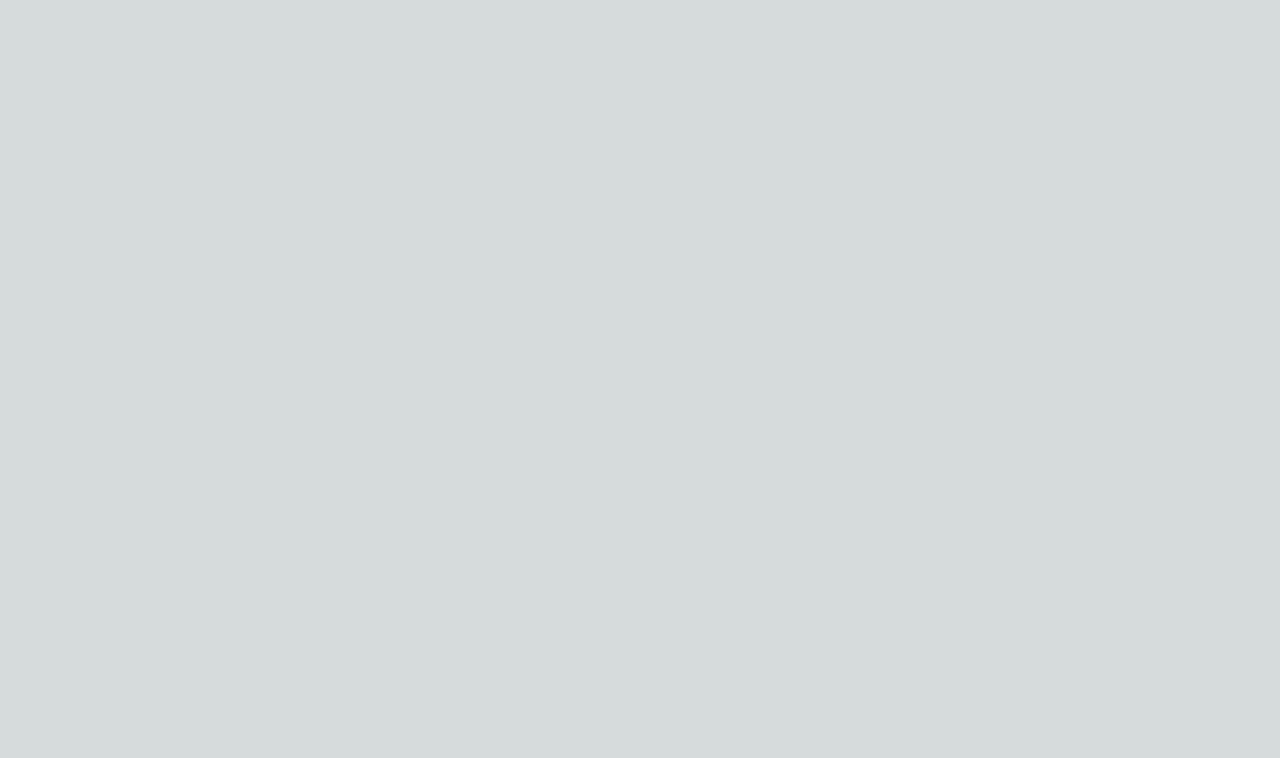
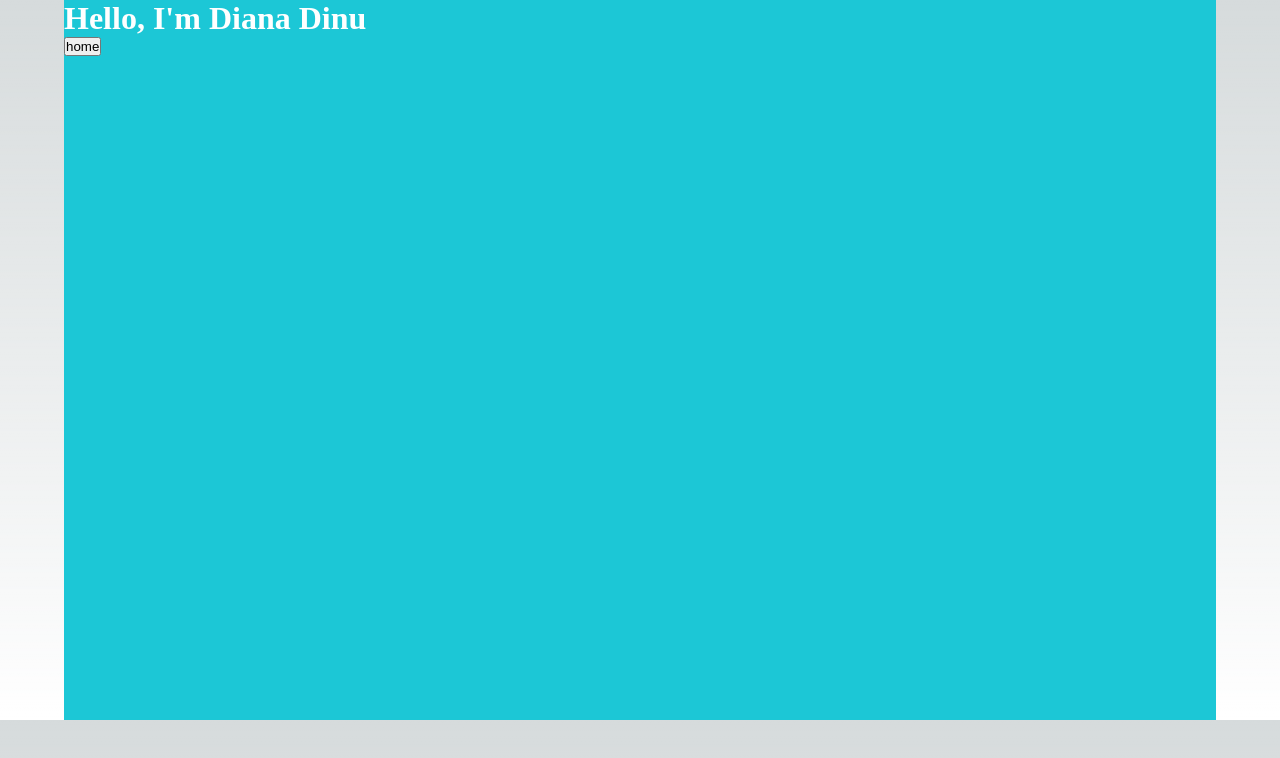
Before and after one commit to Diana-Elen/portofolio, a Next.js app in the folder my-portofolio/: page / in a window 1280 px wide. Shown: the top 758 px of the page. Built offline with nearby package versions, Linux system fonts and the light colour scheme.

Commit message:
add button component

```diff
--- /dev/null
+++ b/my-portofolio/components/About.js
@@ -0,0 +1,9 @@
+import styles from "../style/About.module.css"
+
+export default function About() {
+    return <>
+    <p className={styles.about}>Hello, I'm Diana Dinu</p>
+
+
+    </>
+}
--- /dev/null
+++ b/my-portofolio/components/Button.js
@@ -0,0 +1,7 @@
+export default function Button() {
+    return <>
+    <button>
+        home
+    </button>
+    </>
+}
--- a/my-portofolio/pages/index.js
+++ b/my-portofolio/pages/index.js
@@ -1,9 +1,8 @@
 import Head from 'next/head'
-import Image from 'next/image'
-import { Inter } from 'next/font/google'
-import styles from '@/styles/Home.module.css'
+import styles from "../style/Background.module.css"
+import About from '@/components/About'
+import Button from '@/components/Button'
 
-const inter = Inter({ subsets: ['latin'] })
 
 export default function Home() {
   return (
@@ -14,6 +13,14 @@ export default function Home() {
         <meta name="viewport" content="width=device-width, initial-scale=1" />
         <link rel="icon" href="/favicon.ico" />
       </Head>
+      <div className={styles.background}>
+        <About />
+        <Button />
+
+
+
+      </div>
+
 
     </>
   )
--- /dev/null
+++ b/my-portofolio/style/About.module.css
@@ -0,0 +1,5 @@
+.about {
+    color: white;
+    font-size: 2rem;
+    font-weight: bold;
+}
--- /dev/null
+++ b/my-portofolio/style/Background.module.css
@@ -0,0 +1,7 @@
+.background {
+    height: 90vh;
+    width: 90vw;
+    background-color:rgb(28, 199, 214);
+    object-fit: contain;
+    margin-inline: auto;
+}
```
Also changed, not shown: my-portofolio/components/Background.js (added, +9 -0 lines), 1 other file (tests, documents, lock files or other folders).
